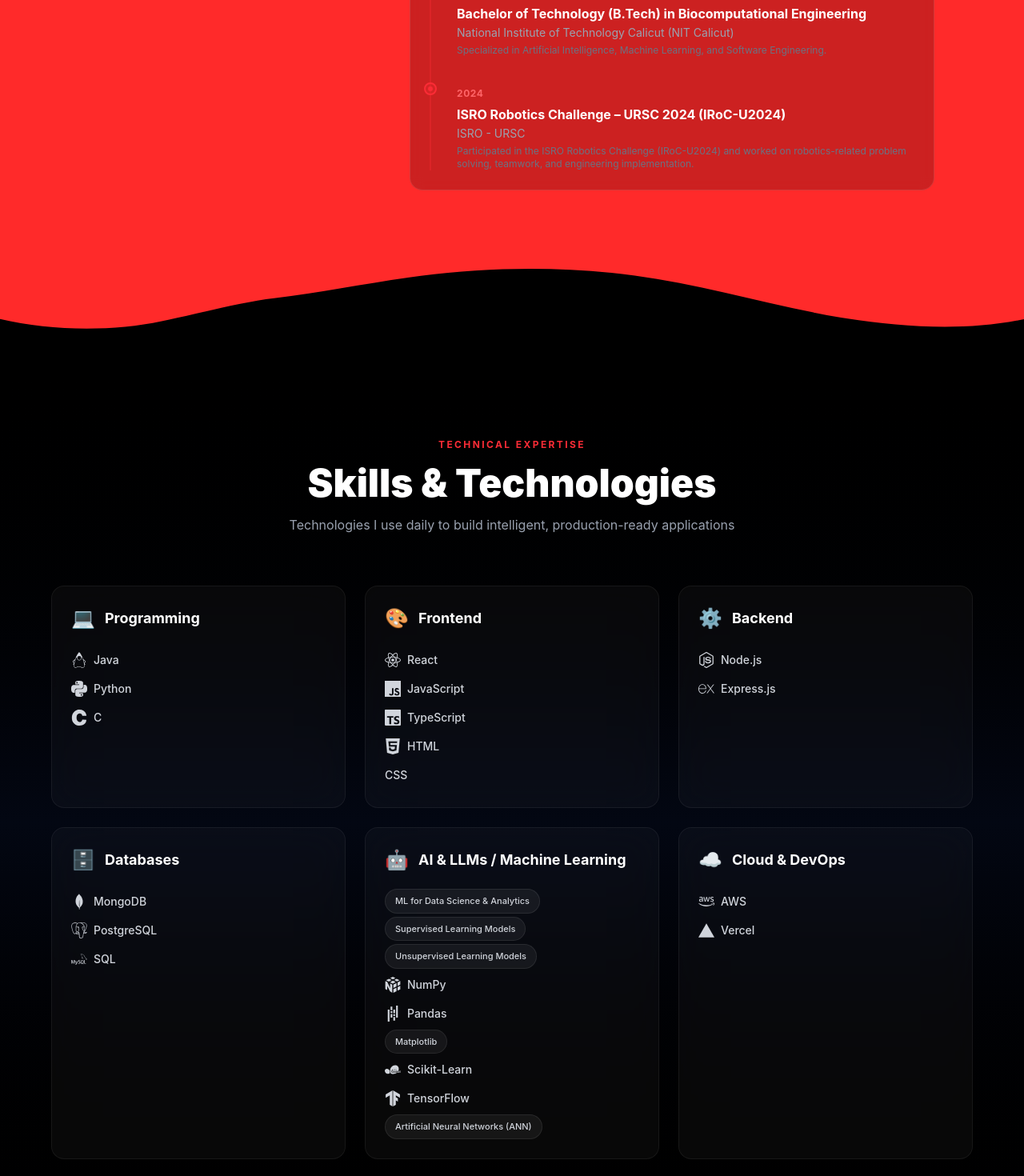
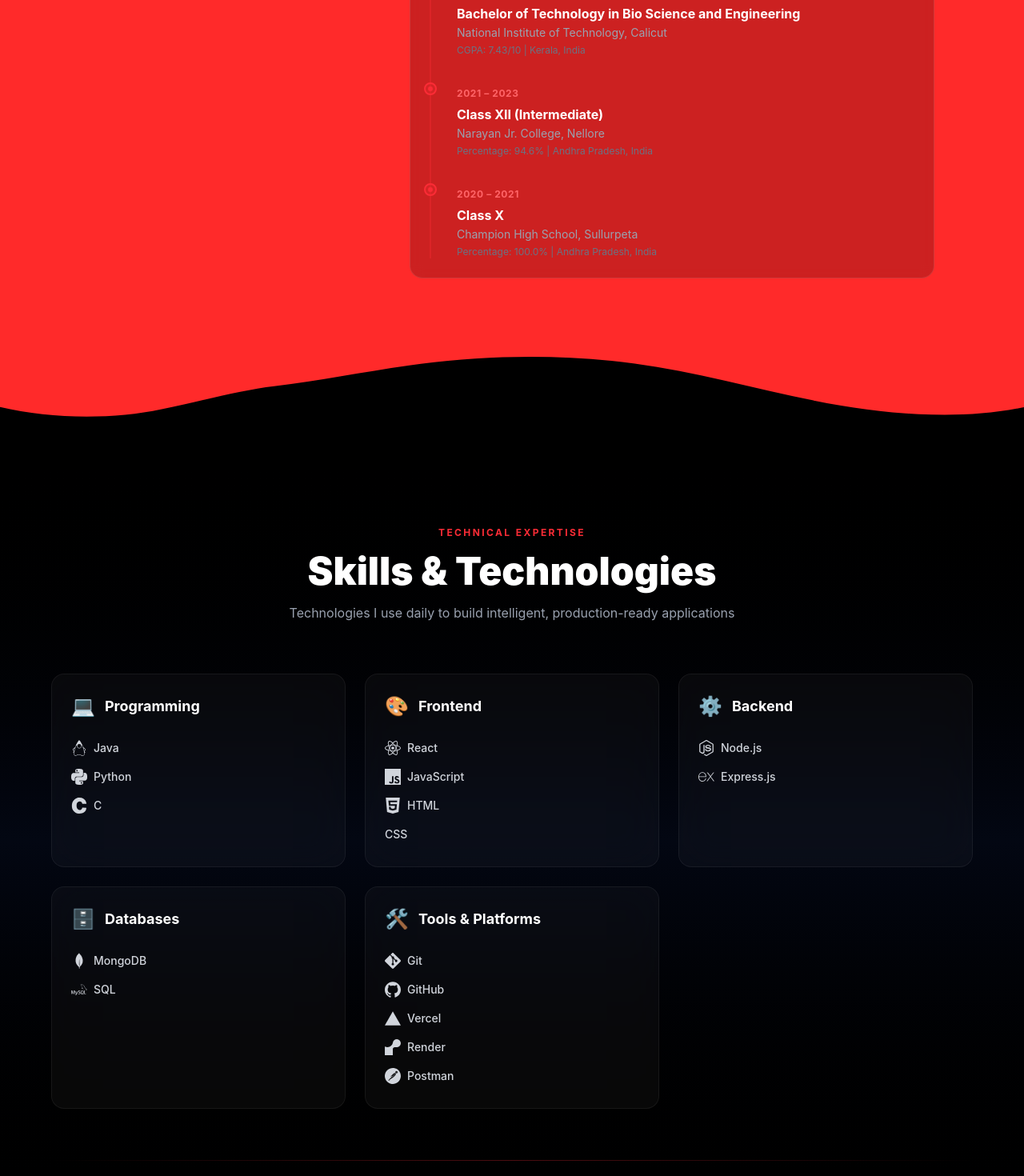
Before and after one commit to gurramindra7-droid/Indra-portfolio, a React (Vite) app: page / in a window 1280 px wide. Shown: the part 1380-2850 px from the top of the page at 80% size. Built offline with nearby package versions, Linux system fonts and the light colour scheme.

Commit message:
Update resume, skills, and projects section

```diff
--- a/src/components/Skills.jsx
+++ b/src/components/Skills.jsx
@@ -2,13 +2,11 @@
 import { motion, useInView } from 'framer-motion';
 import {
   SiOpenjdk, SiPython, SiC,
-  SiReact, SiJavascript, SiTypescript, SiHtml5, SiCss,
+  SiReact, SiJavascript, SiHtml5, SiCss,
   SiNodedotjs, SiExpress,
-  SiMongodb, SiPostgresql, SiMysql,
-  SiNumpy, SiPandas, SiScikitlearn, SiTensorflow,
-  SiVercel
+  SiMongodb, SiMysql,
+  SiGit, SiGithub, SiVercel, SiRender, SiPostman
 } from 'react-icons/si';
-import { FaAws } from 'react-icons/fa';
 import { skills } from '../data/portfolio';
 
 const iconMap = {
@@ -17,20 +15,17 @@
   SiC: SiC,
   SiReact: SiReact,
   SiJavascript: SiJavascript,
-  SiTypescript: SiTypescript,
   SiHtml5: SiHtml5,
   SiCss: SiCss,
   SiNodedotjs: SiNodedotjs,
   SiExpress: SiExpress,
   SiMongodb: SiMongodb,
-  SiPostgresql: SiPostgresql,
   SiMysql: SiMysql,
-  SiNumpy: SiNumpy,
-  SiPandas: SiPandas,
-  SiScikitlearn: SiScikitlearn,
-  SiTensorflow: SiTensorflow,
+  SiGit: SiGit,
+  SiGithub: SiGithub,
   SiVercel: SiVercel,
-  FaAws: FaAws,
+  SiRender: SiRender,
+  SiPostman: SiPostman,
 };
 
 const SkillBar = ({ name, level, icon, index }) => {
--- a/src/data/portfolio.js
+++ b/src/data/portfolio.js
@@ -17,16 +17,22 @@
   careerObjective: `To build the next generation of AI-powered applications that make a real impact — combining rigorous software engineering with state-of-the-art artificial intelligence to solve complex, real-world problems.`,
   education: [
     {
-      degree: 'Bachelor of Technology (B.Tech) in Biocomputational Engineering',
-      institution: 'National Institute of Technology Calicut (NIT Calicut)',
+      degree: 'Bachelor of Technology in Bio Science and Engineering',
+      institution: 'National Institute of Technology, Calicut',
       year: '2023 – 2027',
-      description: 'Specialized in Artificial Intelligence, Machine Learning, and Software Engineering.',
+      description: 'CGPA: 7.43/10 | Kerala, India',
     },
     {
-      degree: 'ISRO Robotics Challenge – URSC 2024 (IRoC-U2024)',
-      institution: 'ISRO - URSC',
-      year: '2024',
-      description: 'Participated in the ISRO Robotics Challenge (IRoC-U2024) and worked on robotics-related problem solving, teamwork, and engineering implementation.',
+      degree: 'Class XII (Intermediate)',
+      institution: 'Narayan Jr. College, Nellore',
+      year: '2021 – 2023',
+      description: 'Percentage: 94.6% | Andhra Pradesh, India',
+    },
+    {
+      degree: 'Class X',
+      institution: 'Champion High School, Sullurpeta',
+      year: '2020 – 2021',
+      description: 'Percentage: 100.0% | Andhra Pradesh, India',
     },
   ],
 };
@@ -47,7 +53,6 @@
     items: [
       { name: 'React', icon: 'SiReact' },
       { name: 'JavaScript', icon: 'SiJavascript' },
-      { name: 'TypeScript', icon: 'SiTypescript' },
       { name: 'HTML', icon: 'SiHtml5' },
       { name: 'CSS', icon: 'SiCss' },
     ],
@@ -65,68 +70,55 @@
     icon: '🗄️',
     items: [
       { name: 'MongoDB', icon: 'SiMongodb' },
-      { name: 'PostgreSQL', icon: 'SiPostgresql' },
       { name: 'SQL', icon: 'SiMysql' },
     ],
   },
   {
-    category: 'AI & LLMs / Machine Learning',
-    icon: '🤖',
+    category: 'Tools & Platforms',
+    icon: '🛠️',
     items: [
-      { name: 'ML for Data Science & Analytics' },
-      { name: 'Supervised Learning Models' },
-      { name: 'Unsupervised Learning Models' },
-      { name: 'NumPy', icon: 'SiNumpy' },
-      { name: 'Pandas', icon: 'SiPandas' },
-      { name: 'Matplotlib' },
-      { name: 'Scikit-Learn', icon: 'SiScikitlearn' },
-      { name: 'TensorFlow', icon: 'SiTensorflow' },
-      { name: 'Artificial Neural Networks (ANN)' },
-    ],
-  },
-  {
-    category: 'Cloud & DevOps',
-    icon: '☁️',
-    items: [
-      { name: 'AWS', icon: 'FaAws' },
+      { name: 'Git', icon: 'SiGit' },
+      { name: 'GitHub', icon: 'SiGithub' },
       { name: 'Vercel', icon: 'SiVercel' },
+      { name: 'Render', icon: 'SiRender' },
+      { name: 'Postman', icon: 'SiPostman' },
     ],
   },
 ];
 
 export const projects = [
   {
-    id: 'study-focus',
-    title: 'Study Focus Chrome Extension',
+    id: 'secure-splitter',
+    title: 'Secure Splitter with Fraud Detection',
     description:
-      'A productivity Chrome extension that helps students maintain focus by blocking distracting websites, setting Pomodoro timers, tracking study sessions, and providing AI-powered study recommendations.',
-    techStack: ['JavaScript', 'Chrome APIs', 'React', 'Tailwind CSS', 'IndexedDB'],
-    githubUrl: 'https://github.com/gurramindra7-droid/study-focus',
-    liveUrl: 'https://chromewebstore.google.com/detail/study-focus',
-    image: null,
-    gradient: 'from-blue-600 via-cyan-500 to-teal-400',
-  },
-  {
-    id: 'amp-classification',
-    title: 'Multi-Phase Deep Learning Framework for AMP Classification and Toxicity Prediction',
-    description:
-      'Developed a multi-phase machine learning framework for AMP classification, activity prediction, and toxicity analysis using more than 65,000 peptide sequences, achieving over 93% accuracy and 0.99 AUC through ensemble learning approaches. Built and deployed an end-to-end Streamlit web application integrating ProtT5 embeddings, advanced feature engineering, and CNN-BiLSTM based architectures for real-time peptide prediction and analysis.',
-    techStack: ['Python', 'Machine Learning', 'Deep Learning', 'TensorFlow', 'Streamlit', 'XGBoost', 'LightGBM', 'CNN', 'BiLSTM', 'Transformer', 'ProtT5'],
+      'Built a secure expense-splitting app with a heap-based debt simplification algorithm to minimize settlement transactions between group members. Implemented a rule-based fraud detection engine (threshold, velocity, and cycle detection) with JWT authentication and REST APIs to flag suspicious transactions in real time.',
+    techStack: ['Java', 'Spring Boot', 'Spring Data JPA', 'Spring Security', 'JWT', 'MySQL', 'JUnit', 'REST APIs'],
     githubUrl: '#',
     liveUrl: '#',
     image: null,
-    gradient: 'from-cyan-600 via-blue-500 to-indigo-600',
+    gradient: 'from-emerald-600 via-green-500 to-teal-400',
   },
   {
-    id: 'sigma-ai',
-    title: 'SIGMA AI — AI Assistant Platform',
+    id: 'sigma-gpt',
+    title: 'SIGMA GPT — AI Chatbot Platform (ChatGPT Clone)',
     description:
-      'An intelligent AI assistant powered by LangChain and RAG architecture. SIGMA AI leverages retrieval-augmented generation to provide context-aware responses from custom knowledge bases, with support for multi-modal inputs and agentic tool use.',
-    techStack: ['Python', 'LangChain', 'LangGraph', 'OpenAI', 'ChromaDB', 'FastAPI'],
-    githubUrl: 'https://github.com/gurramindra7-droid/sigma-ai',
-    liveUrl: 'https://sigma-ai.vercel.app',
+      'Built a full-stack AI chatbot platform with secure user authentication, persistent chat history, and real-time conversational responses. Integrated the Groq API (Llama 3.3 70B Versatile) with MongoDB Atlas to deliver low-latency AI responses and reliable chat storage for multiple concurrent users. Deployed on Vercel using React.js (Vite) frontend and Node.js/Express.js backend.',
+    techStack: ['React.js', 'Vite', 'Node.js', 'Express.js', 'MongoDB Atlas', 'Groq API', 'JWT', 'Vercel'],
+    githubUrl: '#',
+    liveUrl: 'https://sigma-gpt-lake.vercel.app',
     image: null,
     gradient: 'from-purple-600 via-pink-500 to-red-500',
+  },
+  {
+    id: 'study-focus',
+    title: 'Study Focus — Chrome Extension with Cloud Sync',
+    description:
+      'Built a Chrome Extension combining a website blocker, Pomodoro timer, and study session tracker behind a personalized login dashboard. Implemented cloud sync via a REST API and MongoDB so user preferences, session history, and settings stay consistent across devices. Designed the JSON-based data layer connecting the Chrome Extensions API frontend to the backend sync service.',
+    techStack: ['JavaScript', 'Chrome Extensions API', 'REST API', 'MongoDB', 'JSON'],
+    githubUrl: '#',
+    liveUrl: '#',
+    image: null,
+    gradient: 'from-blue-600 via-cyan-500 to-teal-400',
   },
 ];
 
@@ -134,29 +126,11 @@
   {
     id: 1,
     type: 'experience',
-    title: 'AWS Developer Intern — Suntech',
+    title: 'AI Full-Stack Developer (Intern) — SUNTECH',
     date: 'May 2026 – July 2026',
     description:
-      'Worked with AWS cloud services and deployment workflows. Assisted in cloud infrastructure setup and monitoring. Gained practical experience in cloud computing and DevOps practices.',
-    tags: ['AWS', 'Cloud', 'DevOps', 'Infrastructure'],
-  },
-  {
-    id: 2,
-    type: 'experience',
-    title: 'Robotics Program Contributor',
-    date: '2025',
-    description:
-      'Contributed to robotics-related projects and technical activities. Worked on problem-solving, collaboration, and engineering implementation. Participated in robotics development and learning initiatives.',
-    tags: ['Robotics', 'Engineering', 'Problem Solving'],
-  },
-  {
-    id: 3,
-    type: 'milestone',
-    title: 'ISRO Robotics Challenge – URSC 2024 (IRoC-U2024)',
-    date: '2024',
-    description:
-      'Participated in the ISRO Robotics Challenge and worked on robotics-related engineering tasks, teamwork, and problem-solving activities.',
-    tags: ['ISRO', 'Robotics', 'IRoC-U2024'],
+      'Worked on AI full-stack projects, building and implementing end-to-end web services for client companies and businesses. Collaborated with the engineering team to design, develop, and deploy full-stack solutions using modern AI-integrated tech stacks.',
+    tags: ['AI', 'Full-Stack', 'Web Services', 'Spring Boot', 'React'],
   },
 ];
 
```
Also changed, not shown: 1 other file (tests, documents, lock files or other folders).
